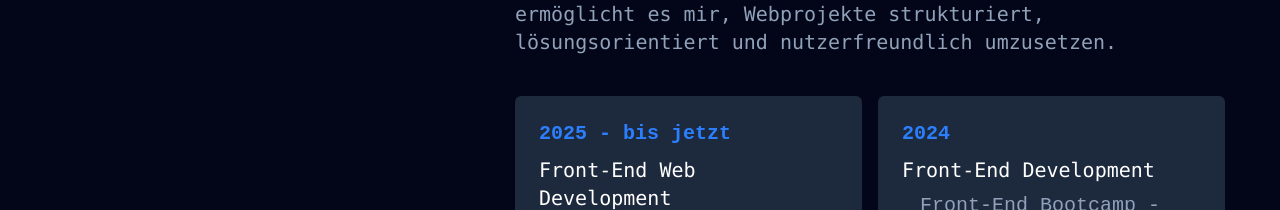
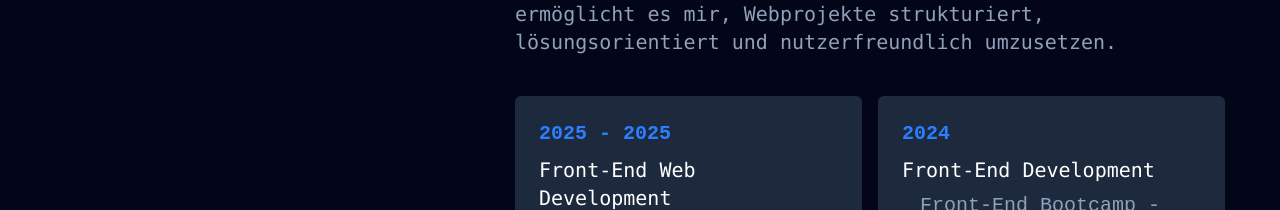
Before and after one commit to abbosaliy/Abbosbek-Anvarjonov, a React (Vite) app: page /#/ in a window 1280 px wide. Shown: the part 1372-1582 px from the top of the page. Built offline with nearby package versions, Linux system fonts and the light colour scheme.

Commit message:
add to Edication section deadline

```diff
--- a/src/components/Resume/Education.tsx
+++ b/src/components/Resume/Education.tsx
@@ -16,7 +16,7 @@ function Education() {
       </div>
       <div className="max-h-[500px] grid grid-cols-4 gap-4  overscroll-contain overflow-y-auto ">
         <div className="h-[184px] col-span-4 lg:col-span-2 lg:items-start flex flex-col items-center  rounded-md bg-slate-800 p-6 gap-2">
-          <p className="text-xl text-blue-500 font-bold">2025 - bis jetzt</p>
+          <p className="text-xl text-blue-500 font-bold">2025 - 2025</p>
           <h2 className="text-xl font-mono text-white">
             Front-End Web Development
           </h2>
@@ -64,7 +64,7 @@ function Education() {
           </h2>
         </div>
         <div className="h-[184px] col-span-4 lg:col-span-2 lg:items-start flex flex-col items-center  rounded-md bg-slate-800 p-6  gap-2">
-          <p className="text-xl text-blue-500 font-bold">2021-2024</p>
+          <p className="text-xl text-blue-500 font-bold">2021 - 2024</p>
           <h2 className="text-xl font-mono text-white">
             Qualifizierter <br /> Berufskraftfahrer
           </h2>
```
